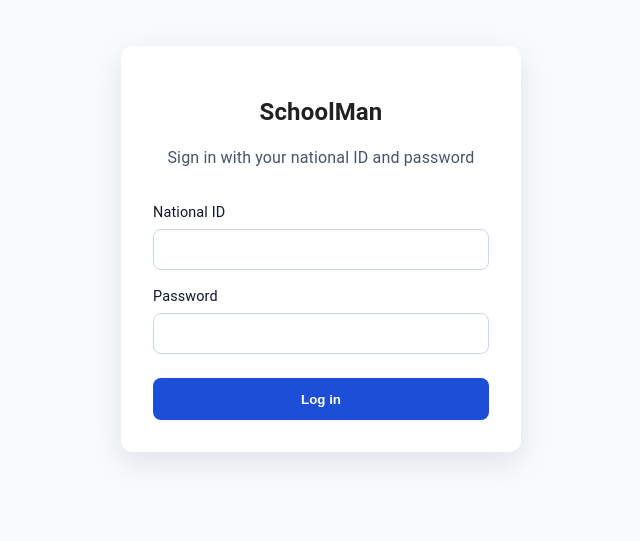
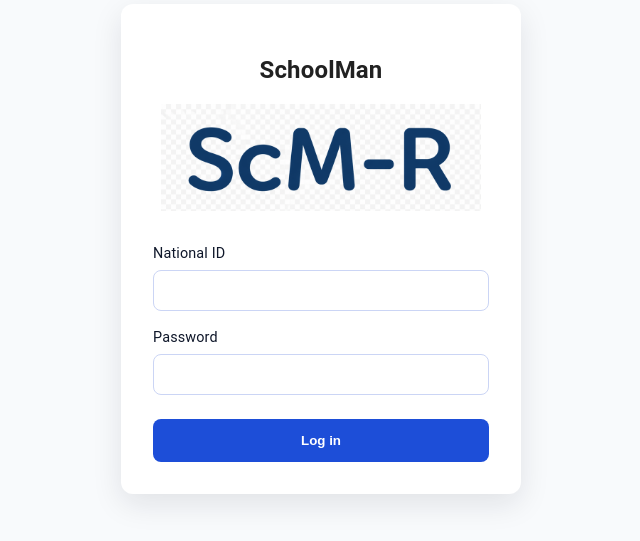
Before and after one commit to budash56/school-man-front, a React (Vite) app: page /login in a window 1280 px wide. Shown: the part 151-692 px from the top of the page, without its empty margins (319-959 px from the left). Built offline with nearby package versions, Linux system fonts and the light colour scheme; no server answers.

Commit message:
Add login logo image

```diff
--- a/src/features/auth/LoginPage.tsx
+++ b/src/features/auth/LoginPage.tsx
@@ -65,9 +65,17 @@ export const LoginPage = () => {
         <h1 style={{ fontSize: '1.5rem', marginBottom: '1rem', textAlign: 'center' }}>
           SchoolMan
         </h1>
-        <p style={{ marginBottom: '2rem', textAlign: 'center', color: '#475569' }}>
-          Sign in with your national ID and password
-        </p>
+        <img
+          src="/schoolman-login-logo.png"
+          alt="SCM-R"
+          style={{
+            display: 'block',
+            width: '100%',
+            maxWidth: '320px',
+            height: 'auto',
+            margin: '0 auto 2rem',
+          }}
+        />
         <form onSubmit={handleSubmit} style={{ display: 'flex', flexDirection: 'column', gap: '1rem' }}>
           <label style={{ display: 'flex', flexDirection: 'column', fontSize: '0.9rem', color: '#0f172a' }}>
             National ID
```
Also changed, not shown: public/schoolman-login-logo.png (added).
